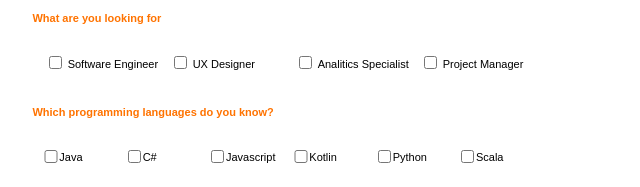
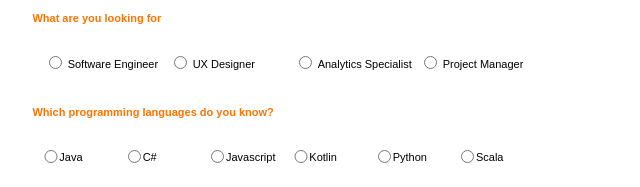
Before and after one commit to ni7x/FrontendZaj1, a plain HTML site: page folmu/index.html in a window 1280 px wide. Shown: the part 267-454 px from the top of the page, 102-742 px from the left. Drawn offline with Linux system fonts and the light colour scheme.

Commit message:
radio buttons

```diff
--- a/folmu/index.html
+++ b/folmu/index.html
@@ -25,7 +25,7 @@
             </label>
             <label class="smaller">
                 Phone
-                <input type="tel" required>
+                <input type="tel" required pattern="[0-9]{3} [0-9]{3} [0-9]{3}">
             </label>
             <label class="smaller">
                 Date of birth
@@ -40,24 +40,24 @@
                 </select>
             </label>
 
-            <label  class="radioButtons">
+            <label class="radioButtons">
                 What are you looking for
                 <div>
                     <fieldset>
                         <label>
-                            <input type="checkbox">
+                            <input type="radio" name="jobRole" value="Software Engineer" required>
                             Software Engineer
                         </label>
                         <label>
-                            <input type="checkbox">
+                            <input type="radio" name="jobRole" value="UX Designer">
                             UX Designer
                         </label>
                         <label>
-                            <input type="checkbox">
-                            Analitics Specialist
+                            <input type="radio" name="jobRole" value="Analytics Specialist">
+                            Analytics Specialist
                         </label>
                         <label>
-                            <input type="checkbox">
+                            <input type="radio" name="jobRole" value="Project Manager">
                             Project Manager
                         </label>
                     </fieldset>
@@ -69,27 +69,27 @@
                 <div>
                     <fieldset>
                         <label>
-                            <input type="checkbox">
+                            <input type="radio" name="programmingLanguage" value="Java" required>
                             Java
                         </label>
                         <label>
-                            <input type="checkbox">
+                            <input type="radio" name="programmingLanguage" value="C#">
                             C#
                         </label>
                         <label>
-                            <input type="checkbox">
+                            <input type="radio" name="programmingLanguage" value="Javascript">
                             Javascript
                         </label>
                         <label>
-                            <input type="checkbox">
+                            <input type="radio" name="programmingLanguage" value="Kotlin">
                             Kotlin
                         </label>
                         <label>
-                            <input type="checkbox">
+                            <input type="radio" name="programmingLanguage" value="Python">
                             Python
                         </label>
                         <label>
-                            <input type="checkbox">
+                            <input type="radio" name="programmingLanguage" value="Scala">
                             Scala
                         </label>
                     </fieldset>
```
